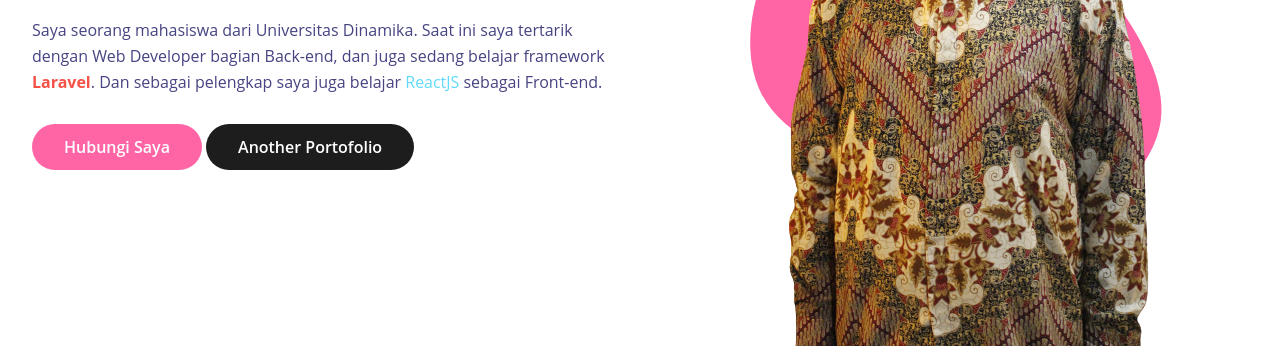
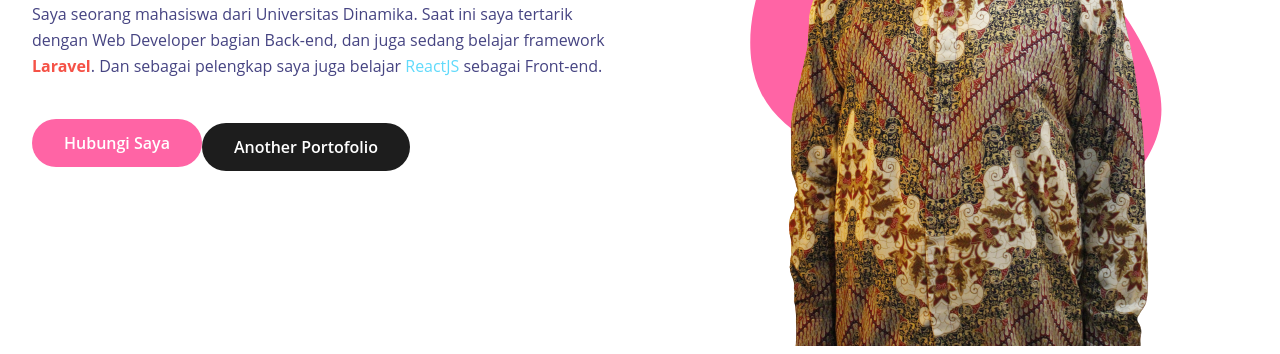
Before and after one commit to Akbarwp/Portofolio-TailwindCSS, a website: page index.html in a window 1280 px wide. Shown: the part 446-800 px from the top of the page. Drawn offline with Linux system fonts and the light colour scheme.

Commit message:
Update style for new portofolio link

```diff
--- a/index.html
+++ b/index.html
@@ -98,8 +98,10 @@
                     <h2 class="font-medium text-secondary text-lg mb-5 dark:text-third"><span class="text-dark lg:text-2xl dark:text-white">Mahasiswa</span> | Ingin Menjadi Back-end Developer</h2>
                     <p class="font-medium text-secondary mb-10 leading-relaxed dark:text-third">Saya seorang mahasiswa dari Universitas Dinamika. Saat ini saya tertarik dengan Web Developer bagian Back-end, dan juga sedang belajar framework <span class="text-[#f55247] font-bold">Laravel</span>. Dan sebagai pelengkap saya juga belajar <span class="text-[#61DAFB]">ReactJS</span> sebagai Front-end.</p>
 
-                    <a href="https://www.instagram.com/akbarwp002/" target="_blank" class="text-base font-semibold text-white bg-primary py-3 px-8 rounded-full hover:shadow-lg hover:opacity-80 transition duration-500 ease-in-out dark:bg-darkPrimary dark:shadow-slate-700 hover:dark:bg-[#ff7eff] hover:dark:opacity-100">Hubungi Saya</a>
-                    <a href="https://portofolio-nextjs-indol.vercel.app/" target="_blank" class="text-base font-semibold text-white dark:text-darkBG bg-darkBG py-3 px-8 rounded-full hover:shadow-lg hover:opacity-80 transition duration-500 ease-in-out dark:bg-primary dark:shadow-slate-700 hover:dark:bg-primary/80 hover:dark:opacity-100">Another Portofolio</a>
+                    <div class="flex flex-wrap items-center">
+                        <a href="https://www.instagram.com/akbarwp002/" target="_blank" class="mb-2 text-base font-semibold text-white bg-primary py-3 px-8 rounded-full hover:shadow-lg hover:opacity-80 transition duration-500 ease-in-out dark:bg-darkPrimary dark:shadow-slate-700 hover:dark:bg-[#ff7eff] hover:dark:opacity-100">Hubungi Saya</a>
+                        <a href="https://portofolio-nextjs-indol.vercel.app/" target="_blank" class="text-base font-semibold text-white dark:text-darkBG bg-darkBG py-3 px-8 rounded-full hover:shadow-lg hover:opacity-80 transition duration-500 ease-in-out dark:bg-primary dark:shadow-slate-700 hover:dark:bg-primary/80 hover:dark:opacity-100">Another Portofolio</a>
+                    </div>
                 </div>
 
                 <div class="w-full self-end px-4 lg:w-1/2">
```
Also changed, not shown: dist/css/final.css, dist/output.css.
